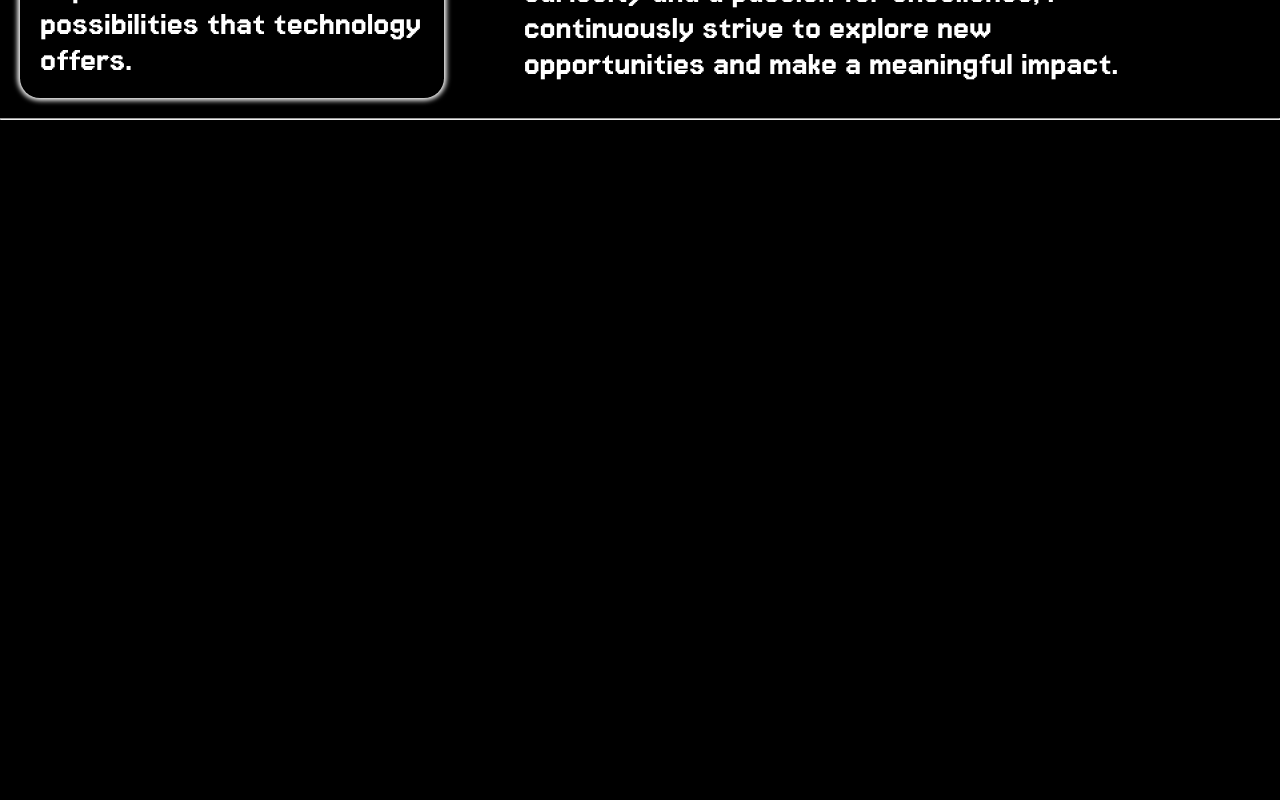
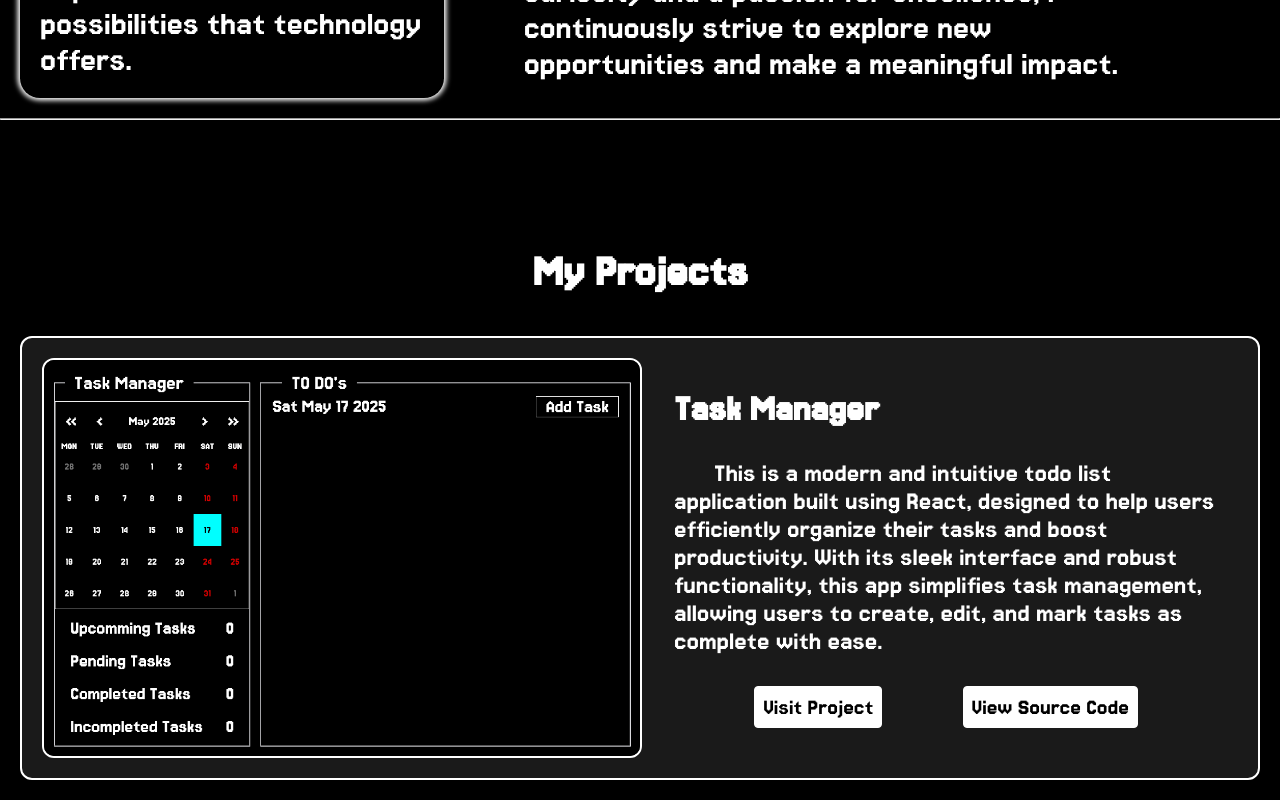
Before and after one commit to bhavi-th/portfolio, a React (Create React App) app: page / in a window 1280 px wide. Shown: the part 1700-2500 px from the top of the page. Built offline with nearby package versions, Linux system fonts and the light colour scheme.

Commit message:
Added one project to project section

```diff
--- /dev/null
+++ b/src/components/Card.css
@@ -0,0 +1,100 @@
+.Card {
+    display: flex;
+    align-items: center;
+    gap: 1.5vmin;
+    height:100%;
+    margin: 2.5vmin;
+    padding: 2.5vmin;
+    border:2.5px solid white;
+    border-radius: 1.5vmin;
+    background-color: rgba(255, 255, 255, 0.1);
+}
+
+.inverted .Card {
+    background-color: rgba(0, 0, 0, 0.2);
+    border-color:black;
+}
+
+.Card:hover {
+    background-color: transparent;
+    box-shadow: 0px 0px 5px 2px white;
+}
+
+.inverted .Card:hover {
+    box-shadow: 0px 0px 5px 5px black;
+}
+
+.Card img {
+    height: 50vmin;
+    aspect-ratio: 1.5/1;
+    border:2px solid white;
+    border-radius:1.5vmin;
+}
+
+.inverted .Card img{
+    border-color:black;
+}
+
+.Card:hover #GitHub {
+    box-sizing: content-box;
+    background-color: white;
+    border-radius: 50%;
+}
+
+.inverted .Card:hover #GitHub {
+    background-color: none;
+    border-radius: 0%;
+}
+
+.Card-details{
+    padding-inline:2.5vmin;
+    height:50vmin;
+    display: flex;
+    align-items: flex-start;
+    flex-direction: column;
+    justify-content: space-evenly;
+}
+
+.Card-details div{
+    width:100%;
+    display: flex;
+    justify-content: space-evenly;
+}
+
+.Card h3 {
+    display: inline-block;
+    font-size: 5vmin;
+}
+
+.Card p {
+    font-size: 3.5vmin;
+    text-indent: 5vmin;
+}
+
+.Card a{
+    text-decoration: none;
+    background-color: white;
+    color: black;
+    padding:1vmin;
+    font-size:3vmin;
+    border:1px solid white;
+    border-radius:.5vmin;
+    cursor:pointer;
+    transition: background-color 250ms linear,color 250ms linear;
+}
+
+.Card a:hover{
+    background-color: black;
+    color:white;
+}
+
+.inverted .Card a{
+    border-color: black;
+    background-color: black;
+    color:white;
+}
+
+.inverted .Card a:hover{
+    background-color: white;
+    color: black;
+}
--- /dev/null
+++ b/src/components/Card.js
@@ -0,0 +1,20 @@
+import React from "react";
+import "./Card.css"; // Create a CSS file for styling
+
+const Card = ({ skillName, description, icon, link, codeLink }) => {
+    return (
+        <div className="Card fade-elements">
+            <img id={skillName} src={icon} alt={`${skillName} logo`} className="skill-icon" />
+            <div className="Card-details">
+                <h3>{skillName}</h3>
+                <p>{description}</p>
+                <div>
+                    <a href={link} alt="Project link" target="_blank" rel="noreferrer">Visit Project</a>
+                    <a href={codeLink} alt="Github repo link" target="_blank" rel="noreferrer">View Source Code</a>
+                </div>
+            </div>
+        </div>
+    );
+};
+
+export default Card;
--- a/src/components/Projects.css
+++ b/src/components/Projects.css
@@ -1,3 +1,10 @@
 .Projects {
     min-height: 100dvh;
+    padding-top: 16vmin;
 }
+
+.Projects h2{
+    text-align: center;
+    font-size: 6vmin;
+    margin-bottom:5vmin;
+}
--- a/src/components/Projects.js
+++ b/src/components/Projects.js
@@ -1,8 +1,22 @@
 import "./Projects.css"
+import Card from "./Card"
+import taskManager from "../assets/task-manager.png";
 
 function Projects() {
     return (
         <section className="Projects" id="projects">
+            <h2>My Projects</h2>
+            <Card
+                skillName="Task Manager"
+                icon={taskManager}
+                description="This is a modern and intuitive todo list application built using React,
+                        designed to help users efficiently organize their tasks and boost productivity.
+                        With its sleek interface and robust functionality,
+                        this app simplifies task management, allowing users to create,
+                        edit, and mark tasks as complete with ease."
+                link="https://bhavi-th.github.io/task-manager/"
+                codeLink="https://github.com/bhavi-th/task-manager"
+            />
         </section>
     )
 }
```
Also changed, not shown: src/assets/task-manager.png (added).
